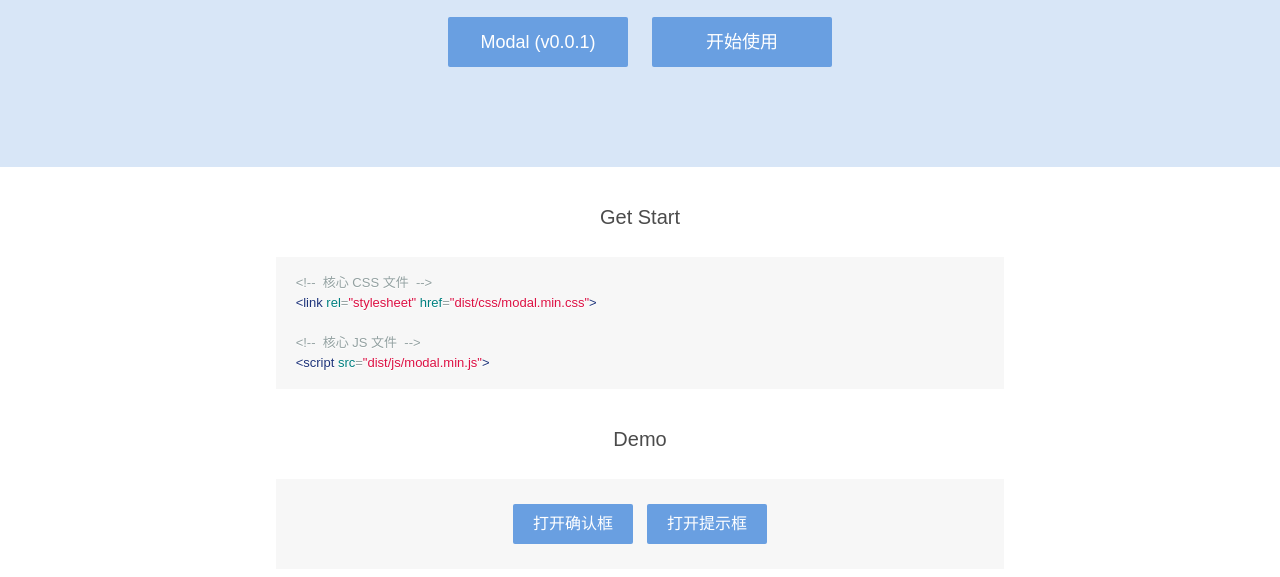
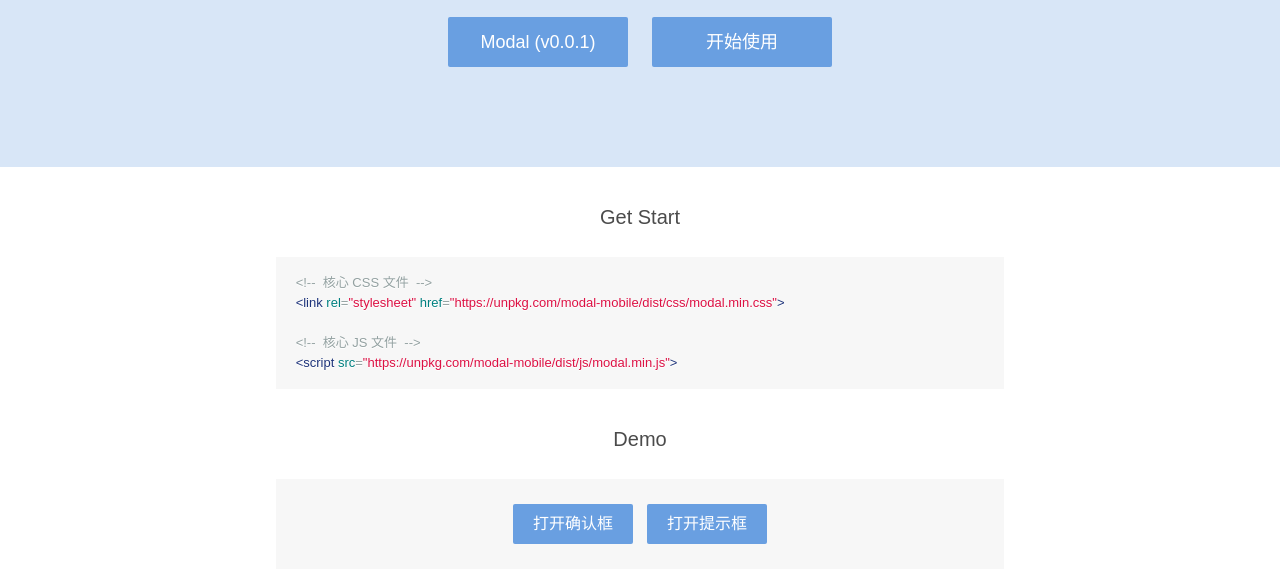
Before and after one commit to hwgq2005/m-modal, a website: page index.html in a window 1280 px wide. Shown: the part 223-800 px from the top of the page. Drawn offline with Linux system fonts and the light colour scheme.

Commit message:
页面修改

```diff
--- a/index.html
+++ b/index.html
@@ -28,7 +28,7 @@
 		<h2 class="title">Modal</h2>
 		<p>移动端弹框</p>
 		<div class="btn-group">
-			<a href="https://github.com/hwgq2005/Modal" class="btn btn-large btn-primary download">Modal (v0.0.1)</a>
+			<a href="https://github.com/hwgq2005/modal-mobile" class="btn btn-large btn-primary download">Modal (v0.0.1)</a>
 			<a href="#start" class="btn btn-large btn-primary download">开始使用</a>
 		</div>
 	</div>
@@ -40,10 +40,10 @@
 			<h1 class="module-tit">Get Start</h1>
 <pre class="prettyprint linenums">
  &lt;!--  核心 CSS 文件  -->
- &lt;link rel="stylesheet" href="dist/css/modal.min.css">
+ &lt;link rel="stylesheet" href="https://unpkg.com/modal-mobile/dist/css/modal.min.css">
 
  &lt;!--  核心 JS 文件  -->
- &lt;script src="dist/js/modal.min.js"></script>
+ &lt;script src="https://unpkg.com/modal-mobile/dist/js/modal.min.js"></script>
 </pre>
 		</div>
 
--- a/package/modal-mobile/package.json
+++ b/package/modal-mobile/package.json
@@ -1,6 +1,6 @@
 {
   "name": "modal-mobile",
-  "version": "0.0.1",
+  "version": "0.0.2",
   "main": "index.js",
   "author": "hwgq2005",
   "license": "MIT",
```
Also changed, not shown: src/js/main.js (+6 -7 lines).
